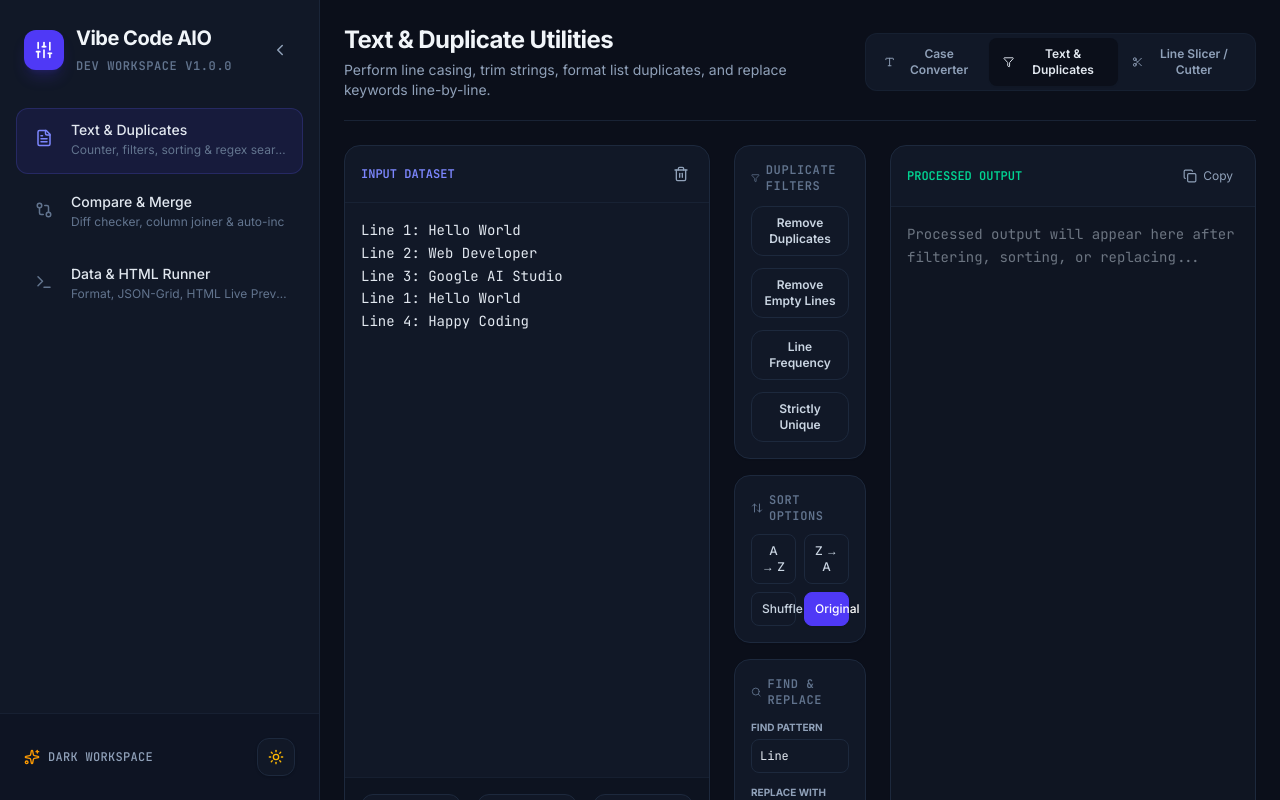
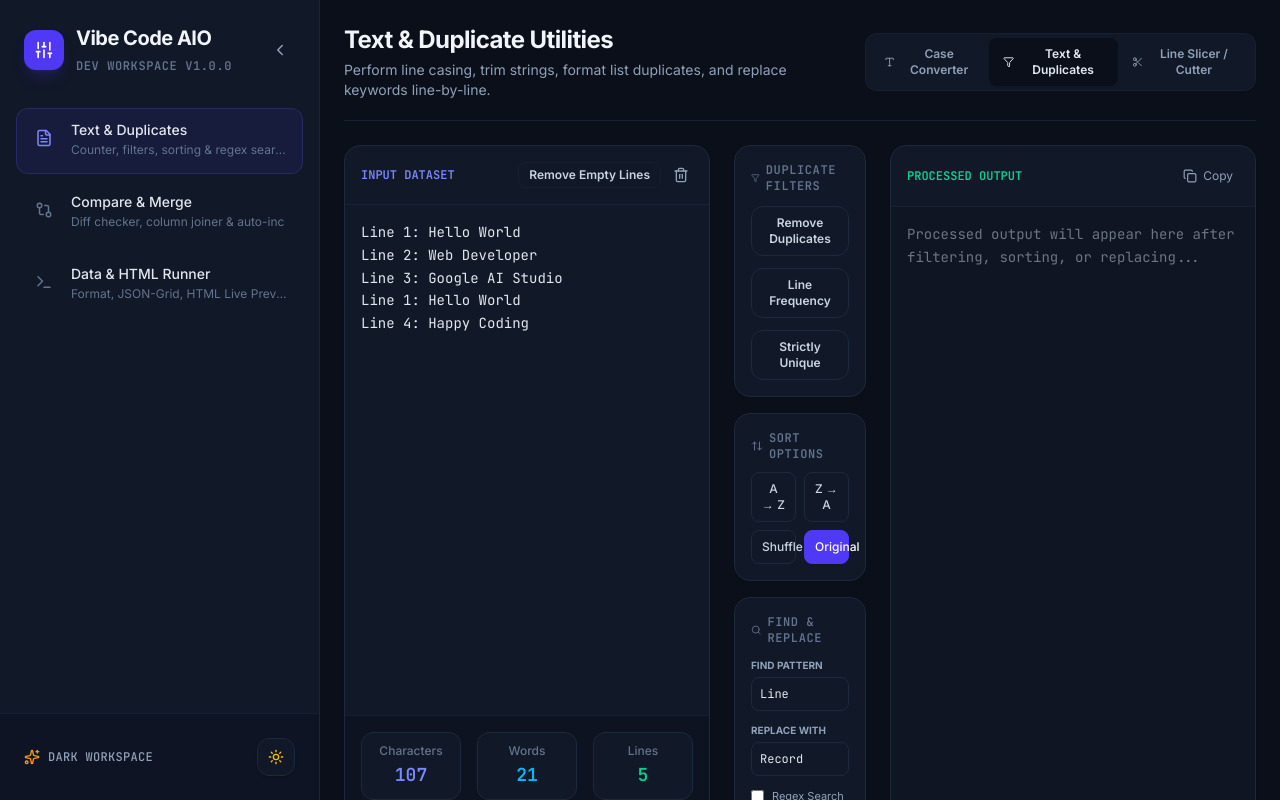
Before and after one commit to hungnm-1225/AIO-Tool, a React (Vite) app: page /#case-converter in a window 1280 px wide. Both pictures are taken after a click on the button "Text & Duplicates". Built offline with nearby package versions, Linux system fonts and the light colour scheme.

Commit message:
Refactor buttons for input text manipulation

```diff
--- a/src/components/TextUtilities.tsx
+++ b/src/components/TextUtilities.tsx
@@ -650,6 +650,14 @@ export default function TextUtilities({ state, onChange }: TextUtilitiesProps) {
                 <span className="text-xs font-mono font-bold uppercase text-indigo-600 dark:text-indigo-400">
                   Input Dataset
                 </span>
+                <div className="flex items-center gap-2">
+                  <button
+                    onClick={handleRemoveEmptyLines}
+                    className="flex items-center gap-1.5 px-2.5 py-1 text-xs font-semibold rounded-lg border border-slate-200/50 dark:border-slate-800/50 text-slate-600 dark:text-slate-300 hover:bg-slate-100 dark:hover:bg-slate-800/60 transition-colors cursor-pointer"
+                    title="Remove empty lines from input"
+                  >
+                    Remove Empty Lines
+                  </button>
                   <button
                     onClick={() => {
                       onChange({ inputText: "" });
@@ -661,6 +669,7 @@ export default function TextUtilities({ state, onChange }: TextUtilitiesProps) {
                   >
                     <Trash2 className="h-4 w-4" />
                   </button>
+                </div>
               </div>
 
               <textarea
@@ -733,12 +742,6 @@ export default function TextUtilities({ state, onChange }: TextUtilitiesProps) {
                 }`}
               >
                 Remove Duplicates
-              </button>
-              <button
-                onClick={handleRemoveEmptyLines}
-                className="w-full text-xs font-semibold py-2 px-3 rounded-xl border border-slate-200 dark:border-slate-800 text-slate-700 dark:text-slate-300 hover:bg-slate-50 dark:hover:bg-slate-800 transition-all flex items-center justify-center gap-2 cursor-pointer"
-              >
-                Remove Empty Lines
               </button>
               <button
                 onClick={handleCountFrequency}
```
Lines whose indentation alone changed are shown as unchanged.
